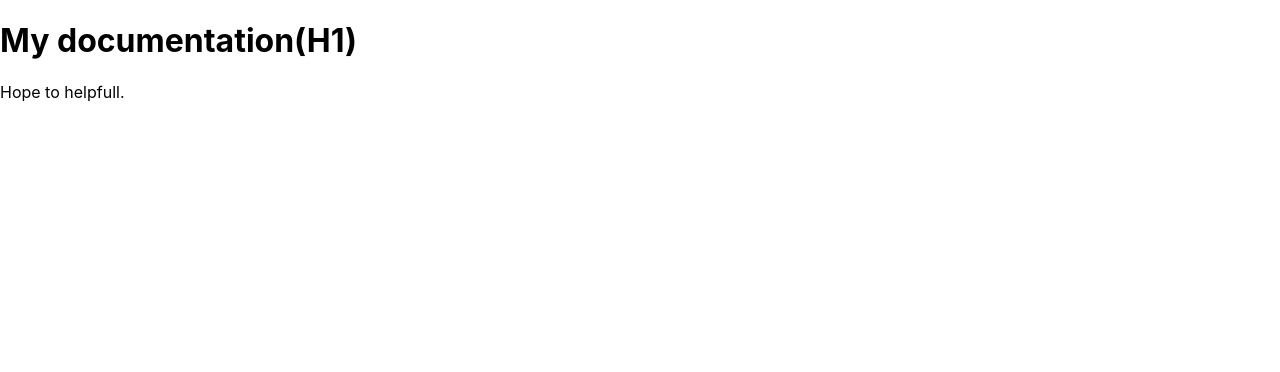
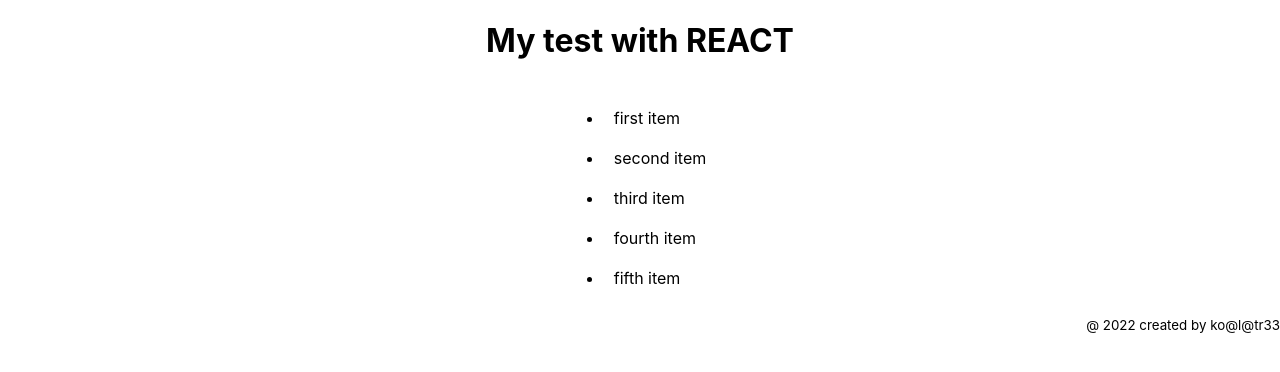
Before and after one commit to TLRKiliann/reactenv, a React (Create React App) app in the folder mytest/: page / in a window 1280 px wide. Shown: the top 372 px of the page. Built offline with nearby package versions, Linux system fonts and the light colour scheme.

Commit message:
some modifications with react files

```diff
--- a/mytest/src/App.css
+++ b/mytest/src/App.css
@@ -36,3 +36,21 @@
     transform: rotate(360deg);
   }
 }
+
+.h1-title {
+  text-align: center;
+}
+
+.nav {
+  display: flex;
+  align-items: center;
+  justify-content: center;
+}
+
+.nav-items > li {
+  padding: 10px;
+}
+
+.small-text {
+  text-align: right;
+}
--- /dev/null
+++ b/mytest/src/MyCallTest.js
@@ -0,0 +1,24 @@
+import React from "react"
+import './App.css';
+
+function MyCallTest() {
+    return (
+        <div>
+            <h1 className="h1-title">My test with REACT</h1>
+            <nav className="nav">
+                <ul className="nav-items">
+                    <li>first item</li>
+                    <li>second item</li>
+                    <li>third item</li>
+                    <li>fourth item</li>
+                    <li>fifth item</li>
+                </ul>
+            </nav>
+            <div className="small-text">
+            <small>@ 2022 created by ko@l@tr33</small>
+            </div>
+        </div>
+    );
+}
+
+export default MyCallTest;
--- a/mytest/src/index.js
+++ b/mytest/src/index.js
@@ -1,26 +1,38 @@
 import React from 'react';
 import ReactDOM from 'react-dom';
 import './index.css';
-import App from './App';
+//import App from "./App"
+import MyCallTest from "./MyCallTest";
 import reportWebVitals from './reportWebVitals';
 
+//Add <App /> if you need
 ReactDOM.render(
   <React.StrictMode>
-    <App />
+    <MyCallTest />
   </React.StrictMode>,
   document.getElementById('root')
 );
 
-function MyFirstCall() {
+/*
+function MyCallTest() {
     return (
         <div>
-            <h1>My documentation(H1)</h1>
-            <p>Hope to helpfull.</p>
+            <h1>My test with REACT</h1>
+            <nav className="nav">
+                <ul className="nav-items">
+                    <li>first item</li>
+                    <li>second item</li>
+                    <li>third item</li>
+                    <li>fourth item</li>
+                    <li>fifth item</li>
+                </ul>
+            </nav>
         </div>
     )
-}
+};
 
-ReactDOM.render(<MyFirstCall />, document.getElementById('root'))
+ReactDOM.render(<MyCallTest />, document.getElementById('root'));
+*/
 
 // If you want to start measuring performance in your app, pass a function
 // to log results (for example: reportWebVitals(console.log))
```
